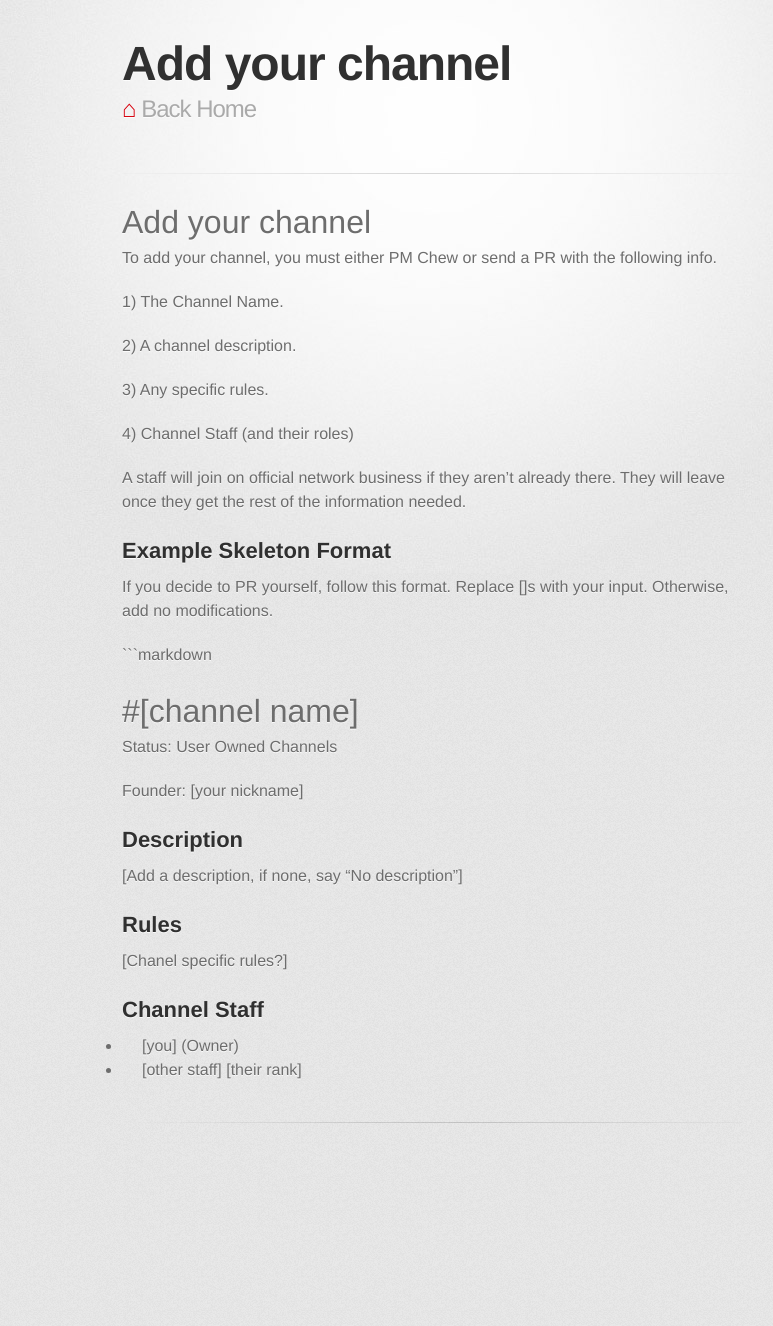
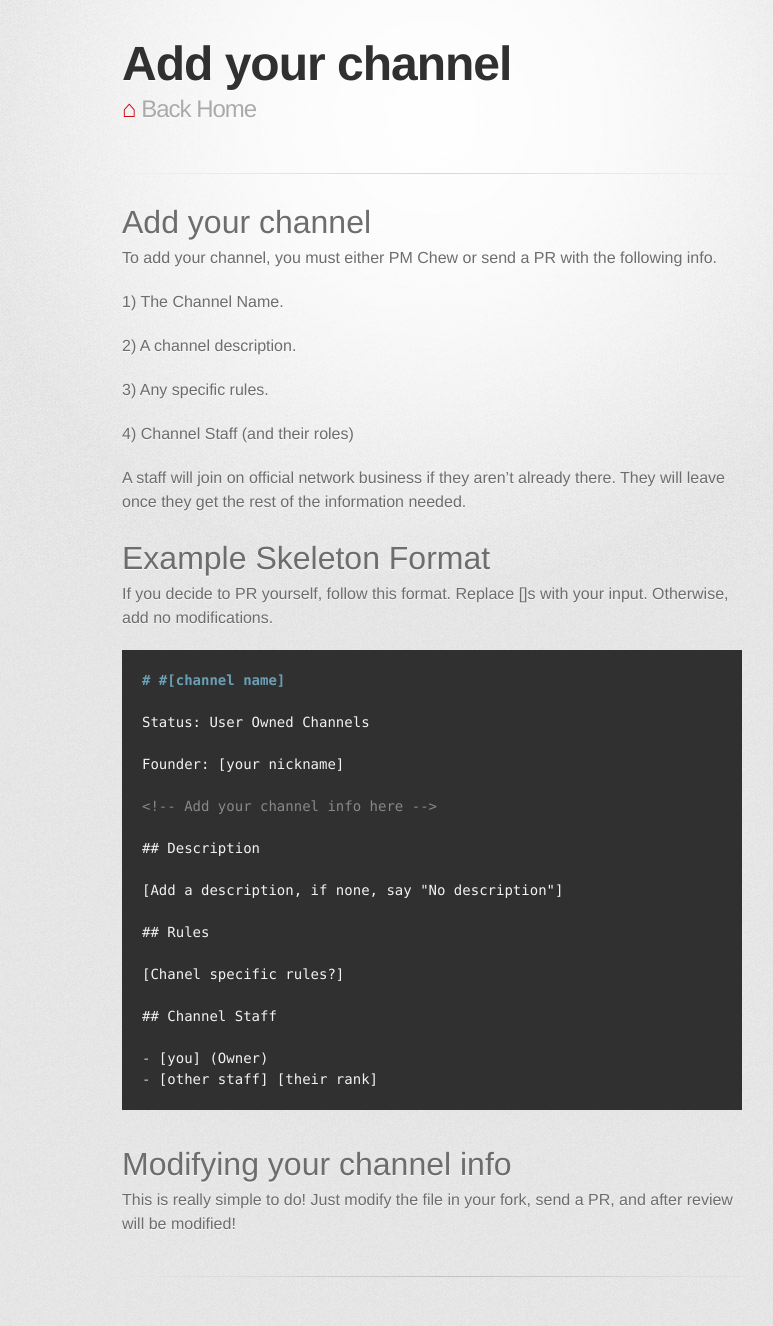
Before and after one commit to ChewChat/chew.chat, a Jekyll site: the page built from info/addchannel.md, in a window 1280 px wide. Shown: the whole page, without its empty margins (208-981 px from the left). Built offline with Jekyll 4.4.1, drawn with Linux system fonts in a browser that asks for light colours; some web fonts are replaced; our own code applies the rules of GitHub Pages for plain Markdown files; before the commit the page ends 1172 px from its top, so only the background shows below that.

Commit message:
Improvements to addchannel doc.

````diff
--- a/info/addchannel.md
+++ b/info/addchannel.md
@@ -12,7 +12,7 @@ To add your channel, you must either PM Chew or send a PR with the following inf
 
 A staff will join on official network business if they aren't already there. They will leave once they get the rest of the information needed.
 
-## Example Skeleton Format
+# Example Skeleton Format
 
 If you decide to PR yourself, follow this format. Replace []s with your input. Otherwise, add no modifications.
 
@@ -37,3 +37,8 @@ Founder: [your nickname]
 
 - [you] (Owner)
 - [other staff] [their rank]
+```
+
+# Modifying your channel info
+
+This is really simple to do! Just modify the file in your fork, send a PR, and after review will be modified!
````
